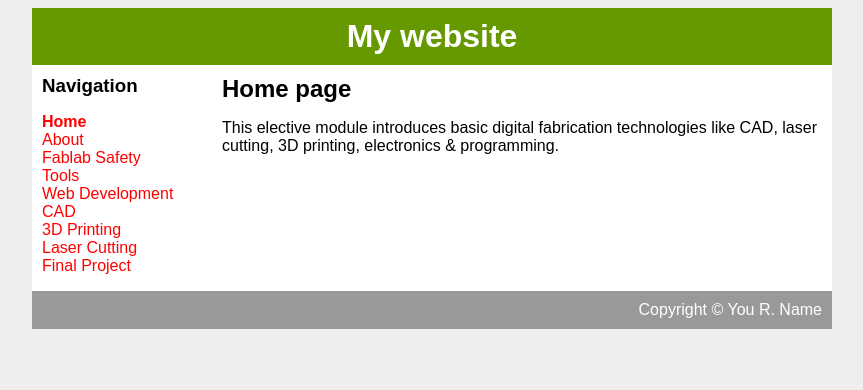
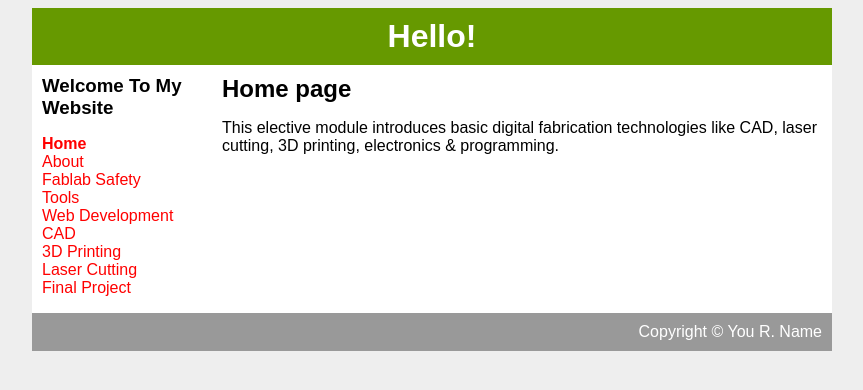
Before and after one commit to YongChenChen/YongChenChen, a plain HTML site: page index.html in a window 1280 px wide. Shown: the whole page, without its empty margins (208-1071 px from the left). Drawn offline with Linux system fonts and the light colour scheme; files that its build step writes are made by us from their sources.

Commit message:
Update index.html

```diff
--- a/index.html
+++ b/index.html
@@ -7,11 +7,11 @@
 	<body>
 		<div id="container" width="800">
 			<div id="header">
-				<h1>My website</h1>
+				<h1>Hello!</h1>
 			</div>
 			<div id="content">
 				<div id="nav">
-					<h3>Navigation</h3>
+					<h3>Welcome To My Website</h3>
 					<ul>
 						<li><a class="selected" href="index.html">Home</a></li>
 						<li><a href="about.html">About</a></li>
```
